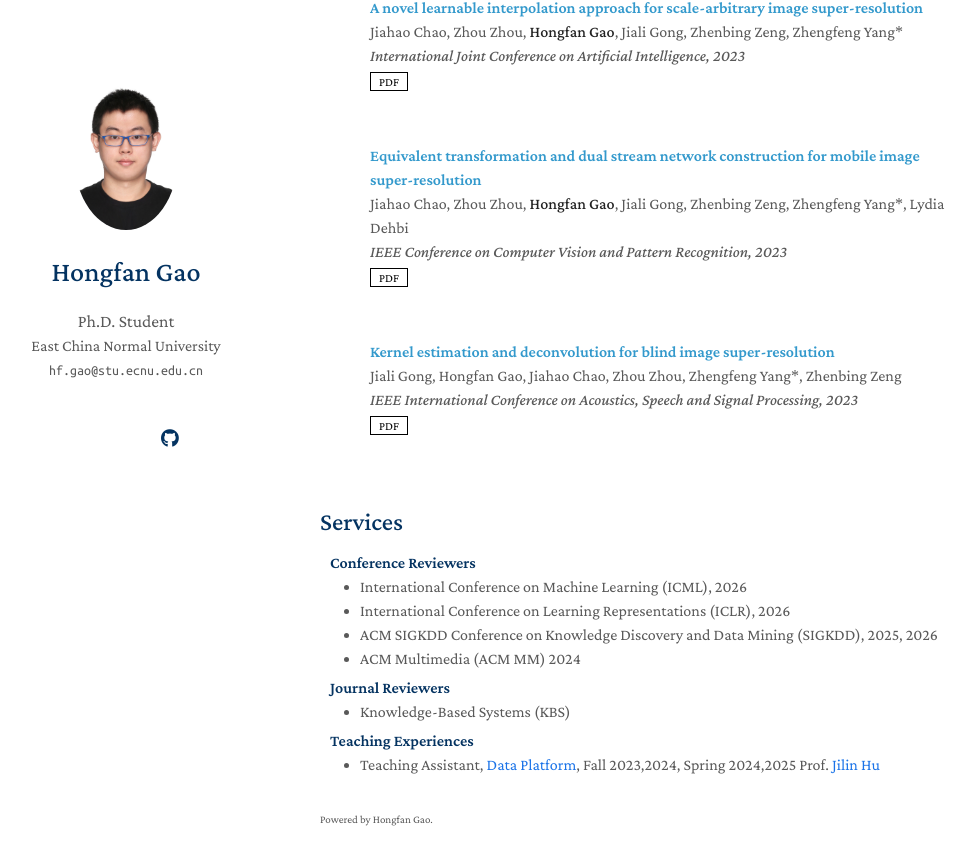
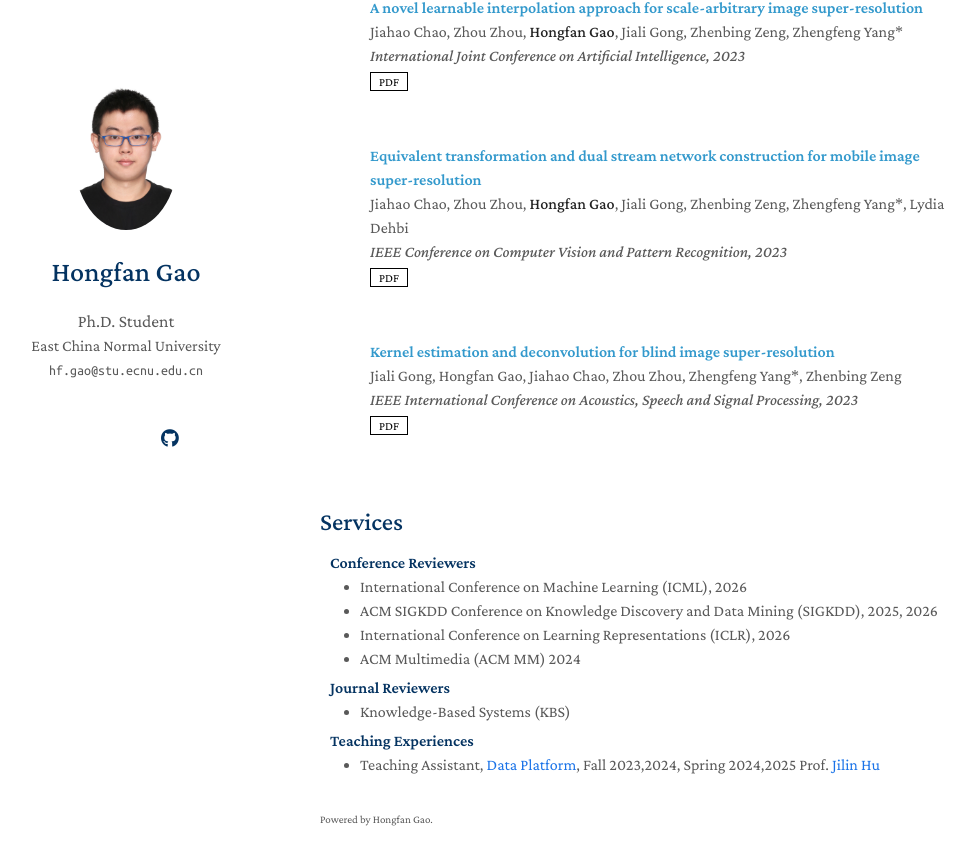
Before and after one commit to hongfangao/hongfangao.github.io, a Jekyll site: the page built from index.md, in a window 1280 px wide and 900 px high, scrolled down 1893 px. Shown: the top 865 px of the window, without its empty margins (150-1124 px from the left). Built offline with Jekyll 4.4.1, drawn with Linux system fonts in a browser that asks for light colours; a style sheet for code colours, icons or effects is not loaded; our own code applies the rules of GitHub Pages for plain Markdown files.

```diff
--- a/_includes/services.md
+++ b/_includes/services.md
@@ -4,8 +4,8 @@
 
 <ul style="margin:0 0 5px;">
   <li><a href="https://icml.cc/"><autocolor>International Conference on Machine Learning (ICML), 2026</autocolor></a></li>
+  <li><a href="https://kdd.org/"><autocolor>ACM SIGKDD Conference on Knowledge Discovery and Data Mining (SIGKDD), 2025, 2026</autocolor></a></li>
   <li><a href="https://iclr.cc/"><autocolor>International Conference on Learning Representations (ICLR), 2026</autocolor></a></li>
-  <li><a href="https://kdd.org/"><autocolor>ACM SIGKDD Conference on Knowledge Discovery and Data Mining (SIGKDD), 2025, 2026</autocolor></a></li>
   <li><a href="https://2024.acmmm.org/"><autocolor>ACM Multimedia (ACM MM) 2024</autocolor></a></li>
 </ul>
 
```
